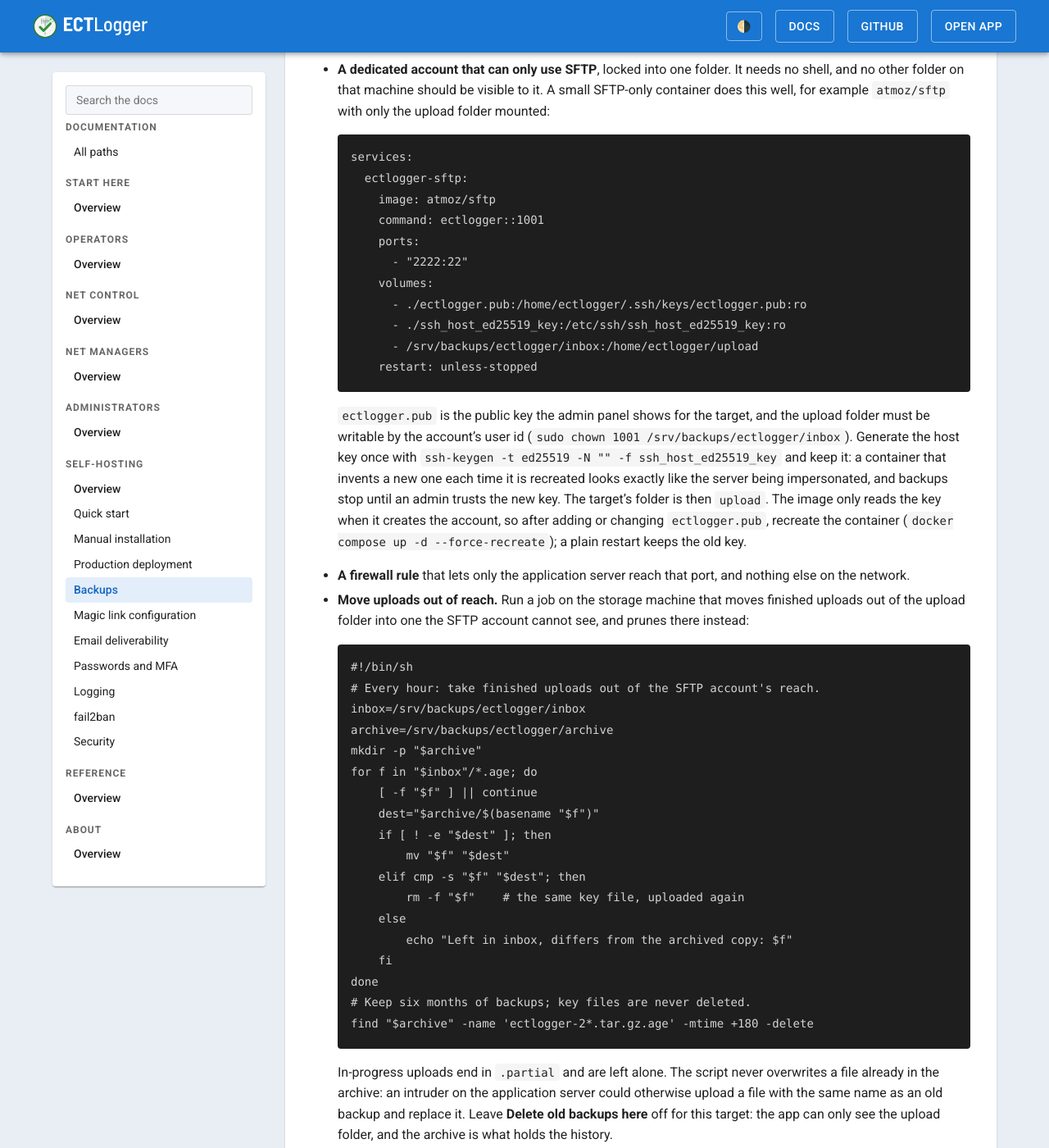
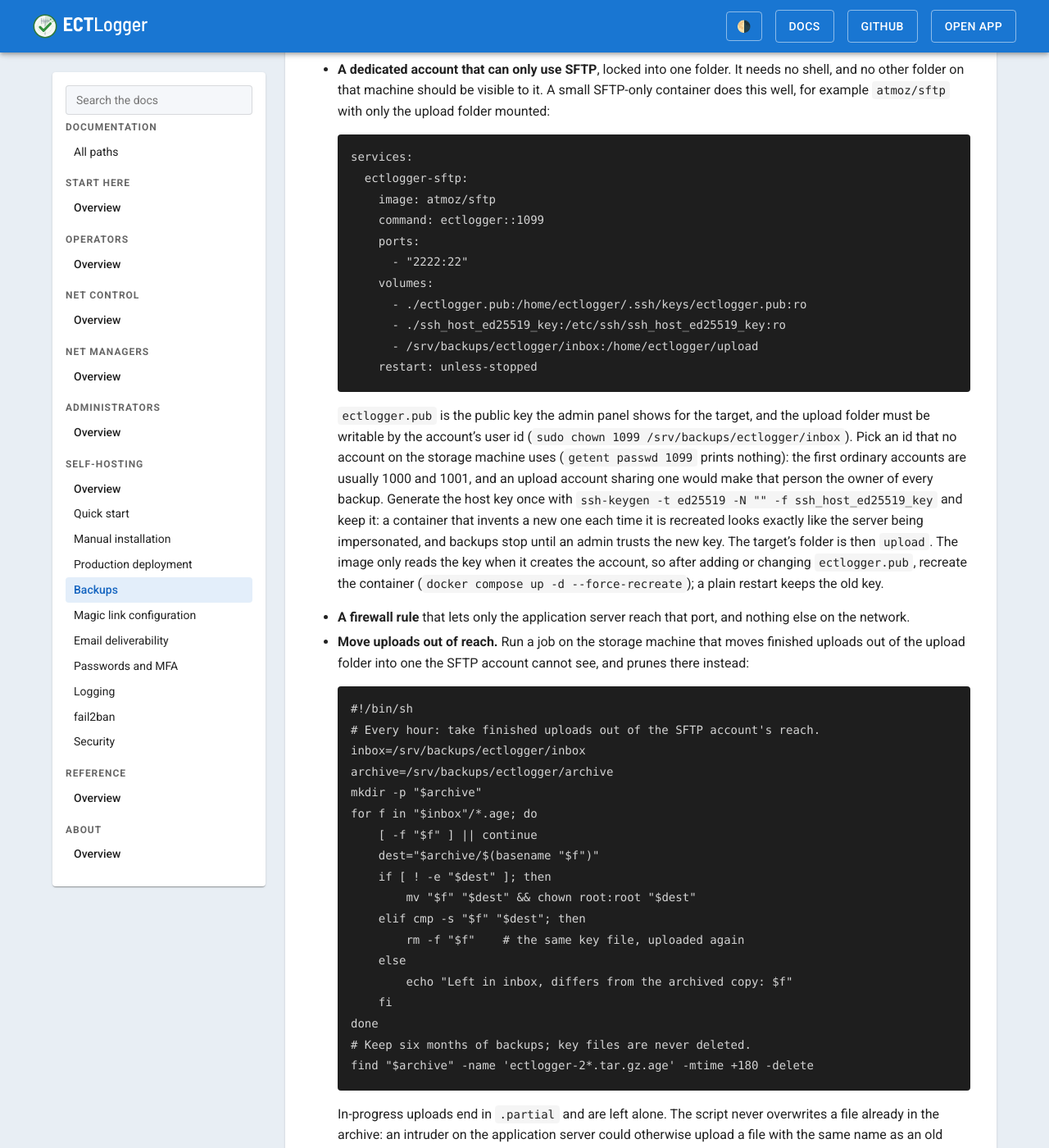
Before and after one commit to bradbrownjr/ectlogger, a Jekyll site: the page built from docs/self-hosting/backups.md, in a window 1280 px wide and 1400 px high, scrolled down 3910 px. Shown: the whole window at 82% size. Built offline with Jekyll 4.4.1, drawn with Linux system fonts in a browser that asks for light colours; comment, search, counter and statistics services are not loaded.

Commit message:
Docs: SFTP drop point uses a user id no real account has, archive owned by root
1001 is the second ordinary account on most machines, so the upload
account made that person the owner of every archived backup (found on the
real drop point).

Co-Authored-By: Claude Opus 5.5 <noreply@anthropic.com>
Claude-Session: https://claude.ai/code/session_01Dz2y8UqRYDV67EQZaZUje3

````diff
--- a/docs/self-hosting/backups.md
+++ b/docs/self-hosting/backups.md
@@ -121,7 +121,7 @@ An off-site target that the application server can log into is also one an intru
   services:
     ectlogger-sftp:
       image: atmoz/sftp
-      command: ectlogger::1001
+      command: ectlogger::1099
       ports:
         - "2222:22"
       volumes:
@@ -131,7 +131,7 @@ An off-site target that the application server can log into is also one an intru
       restart: unless-stopped
   ```
 
-  `ectlogger.pub` is the public key the admin panel shows for the target, and the upload folder must be writable by the account's user id (`sudo chown 1001 /srv/backups/ectlogger/inbox`). Generate the host key once with `ssh-keygen -t ed25519 -N "" -f ssh_host_ed25519_key` and keep it: a container that invents a new one each time it is recreated looks exactly like the server being impersonated, and backups stop until an admin trusts the new key. The target's folder is then `upload`. The image only reads the key when it creates the account, so after adding or changing `ectlogger.pub`, recreate the container (`docker compose up -d --force-recreate`); a plain restart keeps the old key.
+  `ectlogger.pub` is the public key the admin panel shows for the target, and the upload folder must be writable by the account's user id (`sudo chown 1099 /srv/backups/ectlogger/inbox`). Pick an id that no account on the storage machine uses (`getent passwd 1099` prints nothing): the first ordinary accounts are usually 1000 and 1001, and an upload account sharing one would make that person the owner of every backup. Generate the host key once with `ssh-keygen -t ed25519 -N "" -f ssh_host_ed25519_key` and keep it: a container that invents a new one each time it is recreated looks exactly like the server being impersonated, and backups stop until an admin trusts the new key. The target's folder is then `upload`. The image only reads the key when it creates the account, so after adding or changing `ectlogger.pub`, recreate the container (`docker compose up -d --force-recreate`); a plain restart keeps the old key.
 - **A firewall rule** that lets only the application server reach that port, and nothing else on the network.
 - **Move uploads out of reach.** Run a job on the storage machine that moves finished uploads out of the upload folder into one the SFTP account cannot see, and prunes there instead:
 
@@ -145,7 +145,7 @@ An off-site target that the application server can log into is also one an intru
       [ -f "$f" ] || continue
       dest="$archive/$(basename "$f")"
       if [ ! -e "$dest" ]; then
-          mv "$f" "$dest"
+          mv "$f" "$dest" && chown root:root "$dest"
       elif cmp -s "$f" "$dest"; then
           rm -f "$f"    # the same key file, uploaded again
       else
````
